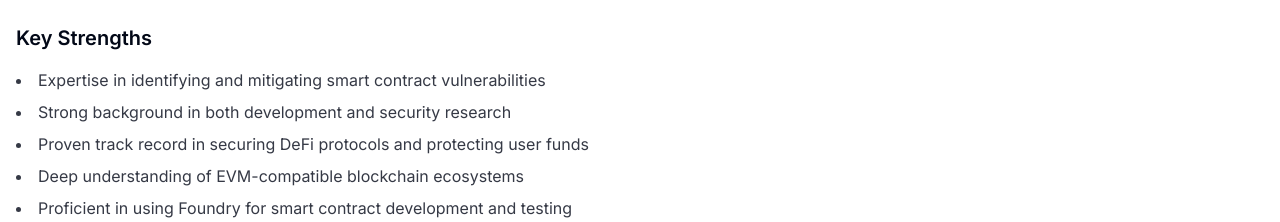
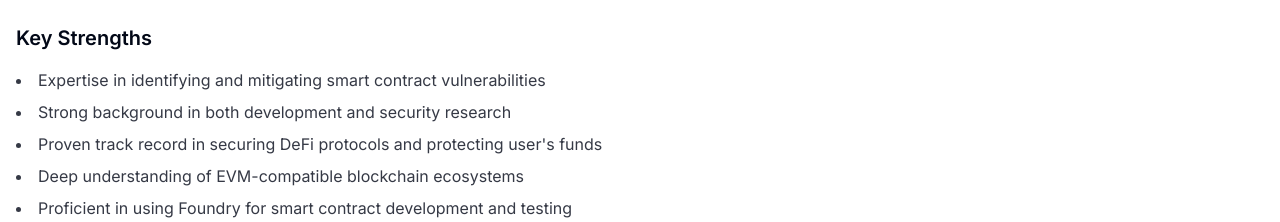
Before and after one commit to Victor-Okpukpan/portfolio-v3, a Next.js app: page / in a window 1280 px wide. Shown: the part 5240-5462 px from the top of the page. Built offline with nearby package versions, Linux system fonts and the light colour scheme.

Commit message:
fix: replaced apostrophe's with &apos;

```diff
--- a/components/contact.tsx
+++ b/components/contact.tsx
@@ -35,7 +35,7 @@ export default function Contact() {
     <section id="contact" className="container mx-auto px-4 py-16">
       <h2 className="text-3xl font-bold mb-8 text-center">Get in Touch</h2>
       <p className="text-center mb-8 text-lg text-foreground/80">
-        Looking to secure your smart contracts or build secure blockchain applications? I'm available for security audits, smart contract development, and consulting services.
+        Looking to secure your smart contracts or build secure blockchain applications? I&apos;m available for security audits, smart contract development, and consulting services.
       </p>
       <div className="flex flex-col md:flex-row justify-center space-y-4 md:space-y-0 md:space-x-4 mb-12">
         <Button asChild variant="default" className="flex items-center">
--- a/components/experience.tsx
+++ b/components/experience.tsx
@@ -48,7 +48,7 @@ export default function Experience() {
         <ul className="list-disc list-inside space-y-2 text-foreground/80">
           <li>Expertise in identifying and mitigating smart contract vulnerabilities</li>
           <li>Strong background in both development and security research</li>
-          <li>Proven track record in securing DeFi protocols and protecting user funds</li>
+          <li>Proven track record in securing DeFi protocols and protecting user&apos;s funds</li>
           <li>Deep understanding of EVM-compatible blockchain ecosystems</li>
           <li>Proficient in using Foundry for smart contract development and testing</li>
         </ul>
```
